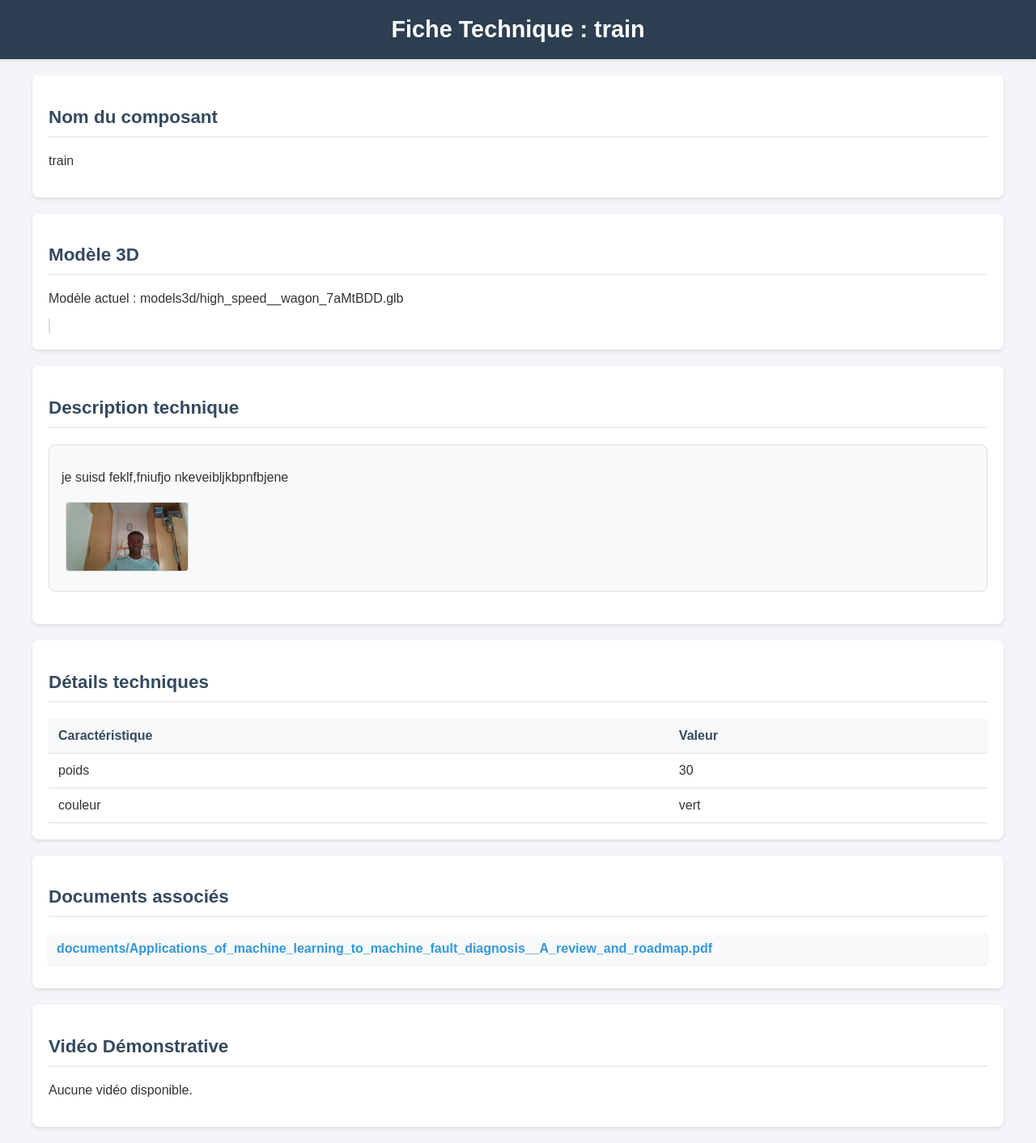
After one commit to vince82/Siana_project_Innovation, a Django app: page /technician/component-sheet/53/ in a window 1280 px wide. The commit adds this page. Shown: the whole page at 81% size. Run offline with Django 5.2, Linux system fonts and the light colour scheme; data comes from the database, SQL or seed files in the repository; both versions use the stored data as it was after the commit; tables that the repository leaves empty hold one stand-in row (values such as "Sample post"); some libraries are stand-ins or nearby versions.

Commit message:
j'ai ajouter une section pour l'ajout des images par l'administrateur,cela permettra de faire la recherche par image.Section amdmin officiellement terminé.Aussi dans la parie technicien , les option de recherche , de visualisation des composants et d'affichage des informations du composant sont ajouter .

```diff
--- a/catalogue_numerique/admin_page/models.py
+++ b/catalogue_numerique/admin_page/models.py
@@ -27,6 +27,17 @@ class Component(models.Model):
             return f"{self.name} (Enfant de {self.parent.name})"
         return self.name
 
+
+class ComponentImage(models.Model):
+    component = models.ForeignKey(
+        Component,
+        on_delete=models.CASCADE,
+        related_name="component_images"
+    )
+    image = models.ImageField(upload_to="component_images/")
+
+    def __str__(self):
+        return f"Image associée à {self.component.name}"
 
 # Détails techniques d’un composant (Caractéristiques techniques)
 class Component_details_technique(models.Model):
--- /dev/null
+++ b/catalogue_numerique/technician_page/static/technician_page/component_details.css
@@ -0,0 +1,154 @@
+/* Styles généraux */
+body {
+    font-family: Arial, sans-serif;
+    margin: 0;
+    padding: 0;
+    background-color: #f4f4f9;
+    color: #333;
+}
+
+/* Header */
+header.modifier-header {
+    background-color: #2c3e50;
+    color: white;
+    padding: 20px;
+    text-align: center;
+    box-shadow: 0 2px 4px rgba(0, 0, 0, 0.1);
+}
+
+header.modifier-header h1 {
+    margin: 0;
+    font-size: 1.8rem;
+    font-weight: bold;
+}
+
+/* Conteneur principal */
+main.modifier-container {
+    max-width: 1200px;
+    margin: 20px auto;
+    padding: 0 20px;
+}
+
+/* Sections */
+section.modifier-section {
+    background-color: white;
+    border-radius: 8px;
+    box-shadow: 0 2px 4px rgba(0, 0, 0, 0.1);
+    padding: 20px;
+    margin-bottom: 20px;
+}
+
+section.modifier-section h2 {
+    font-size: 1.4rem;
+    color: #34495e;
+    border-bottom: 2px solid #eee;
+    padding-bottom: 10px;
+    margin-bottom: 20px;
+}
+
+/* Texte et paragraphes */
+.paragraph-item {
+    margin-bottom: 20px;
+    padding: 15px;
+    background-color: #f8f9fa;
+    border-radius: 8px;
+    border: 1px solid #ddd;
+}
+
+/* Images associées */
+.images img {
+    max-width: 150px;
+    height: auto;
+    margin: 5px;
+    border-radius: 4px;
+    border: 1px solid #ddd;
+}
+
+/* Table des détails techniques */
+table {
+    width: 100%;
+    border-collapse: collapse;
+    margin-top: 15px;
+    background-color: white;
+}
+
+table th,
+table td {
+    padding: 12px;
+    text-align: left;
+    border-bottom: 1px solid #ddd;
+}
+
+table th {
+    background-color: #f8f9fa;
+    font-weight: bold;
+    color: #34495e;
+}
+
+table tr:hover {
+    background-color: #f5f5f5;
+}
+
+/* Modèle 3D */
+model-viewer {
+    width: 100%;
+    height: 300px;
+    border-radius: 8px;
+    border: 1px solid #ddd;
+    margin-bottom: 20px;
+}
+
+/* Vidéos */
+.video-item {
+    display: flex;
+    flex-direction: column;
+    gap: 10px;
+    background-color: #f8f9fa;
+    border: 1px solid #ddd;
+    border-radius: 8px;
+    padding: 10px;
+    margin-bottom: 15px;
+}
+
+.video-item video {
+    width: 100%;
+    height: auto;
+    border-radius: 8px;
+    object-fit: cover;
+}
+
+/* Documents */
+.document-item {
+    display: flex;
+    align-items: center;
+    justify-content: space-between;
+    padding: 10px;
+    background-color: #f8f9fa;
+    border-radius: 4px;
+    margin-bottom: 10px;
+    box-shadow: 0 1px 3px rgba(0, 0, 0, 0.1);
+}
+
+.document-item a {
+    color: #3498db;
+    text-decoration: none;
+    font-weight: bold;
+    transition: color 0.3s;
+}
+
+.document-item a:hover {
+    color: #2980b9;
+    text-decoration: underline;
+}
+
+/* Responsiveness */
+@media (max-width: 768px) {
+    main.modifier-container {
+        padding: 10px;
+    }
+
+    table {
+        display: block;
+        overflow-x: auto;
+    }
+}
--- /dev/null
+++ b/catalogue_numerique/technician_page/templates/technician_page/component_technical_sheet.html
@@ -0,0 +1,107 @@
+{% load static %}
+<!DOCTYPE html>
+<html lang="fr">
+<head>
+    <meta charset="UTF-8">
+    <meta name="viewport" content="width=device-width, initial-scale=1.0">
+    <title>Fiche Technique - {{ component.name }}</title>
+    <!-- CSS -->
+    <link rel="stylesheet" href="{% static 'technician_page/component_details.css' %}">
+    <!-- Bibliothèque pour la visualisation des modèles 3D -->
+    <script type="module" src="https://ajax.googleapis.com/ajax/libs/model-viewer/3.0.1/model-viewer.min.js"></script>
+</head>
+<body>
+<header class="modifier-header">
+    <h1>Fiche Technique : {{ component.name }}</h1>
+</header>
+<main class="modifier-container">
+
+    <!-- Section Nom du Composant -->
+    <section class="modifier-section">
+        <h2>Nom du composant</h2>
+        <p>{{ component.name }}</p>
+    </section>
+
+    <!-- Section Modèle 3D -->
+    <section class="modifier-section">
+        <h2>Modèle 3D</h2>
+        {% if model3d %}
+            <p>Modèle actuel : {{ model3d.model3D.name }}</p>
+            <model-viewer src="{{ model3d.model3D.url }}" camera-controls autoplay style="width: 100%; height: 300px;"></model-viewer>
+        {% else %}
+            <p>Aucun modèle 3D disponible.</p>
+        {% endif %}
+    </section>
+
+    <!-- Section Description Technique -->
+    <section class="modifier-section">
+        <h2>Description technique</h2>
+        <div id="paragraph-container">
+            {% for paragraph in paragraphs %}
+                <div class="paragraph-item">
+                    <p>{{ paragraph.description }}</p>
+                    <div class="images">
+                        {% for image in paragraph.paragraphe_images.all %}
+                            <img src="{{ image.image.url }}" alt="Image associée">
+                        {% endfor %}
+                    </div>
+                </div>
+            {% endfor %}
+        </div>
+    </section>
+
+    <!-- Section Détails Techniques -->
+    <section class="modifier-section">
+        <h2>Détails techniques</h2>
+        <table>
+            <tr>
+                <th>Caractéristique</th>
+                <th>Valeur</th>
+            </tr>
+            {% for detail in details %}
+                <tr>
+                    <td>{{ detail.caractéristique }}</td>
+                    <td>{{ detail.valeur }}</td>
+                </tr>
+            {% endfor %}
+        </table>
+    </section>
+
+    <!-- Section Documents Associés -->
+    <section class="modifier-section">
+        <h2>Documents associés</h2>
+        <div id="documents-container">
+            {% for document in documents %}
+                <div class="document-item">
+                    <a href="{{ document.document.url }}" target="_blank" rel="noopener noreferrer">
+                        {{ document.document.name }}
+                    </a>
+                </div>
+            {% endfor %}
+        </div>
+    </section>
+
+    <!-- Section Vidéo Démonstrative -->
+    <section class="modifier-section">
+        <h2>Vidéo Démonstrative</h2>
+        <div id="video-container">
+            {% if videos %}
+                {% for video in videos %}
+                    <div class="video-item">
+                        <p>{{ video.video.name }}</p>
+                        <video controls>
+                            <source src="{{ video.video.url }}" type="video/mp4">
+                            Votre navigateur ne supporte pas la lecture des vidéos.
+                        </video>
+                    </div>
+                {% endfor %}
+            {% else %}
+                <p>Aucune vidéo disponible.</p>
+            {% endif %}
+        </div>
+    </section>
+
+</main>
+
+</body>
+</html>
--- a/catalogue_numerique/technician_page/views.py
+++ b/catalogue_numerique/technician_page/views.py
@@ -68,12 +68,29 @@ def get_component_3d(request, component_id):
     })
 
 
-# Fiche technique d'un composant
+from django.shortcuts import render, get_object_or_404
+from admin_page.models import Component, Component_model3D, Component_description_technique_paragraphe, Component_details_technique, Component_document, Component_video
+
 def component_technical_sheet(request, component_id):
-    """Afficher la fiche technique d'un composant."""
+    """Afficher les détails d'un composant pour le technicien."""
+    # Récupérer le composant principal
     component = get_object_or_404(Component, id=component_id)
+
+    # Charger les informations associées au composant
+    model3d = component.appareil_models3d.first()  # Premier modèle 3D associé
+    paragraphs = Component_description_technique_paragraphe.objects.filter(component=component).order_by('order')
+    details = Component_details_technique.objects.filter(component=component)
+    documents = Component_document.objects.filter(component=component)
+    videos = Component_video.objects.filter(component=component)
+
+    # Passer les informations au template
     return render(request, 'technician_page/component_technical_sheet.html', {
         'component': component,
+        'model3d': model3d,
+        'paragraphs': paragraphs,
+        'details': details,
+        'documents': documents,
+        'videos': videos,
     })
 
 
```
Also changed, not shown: catalogue_numerique/admin_page/admin_urls.py (+26 -18 lines), catalogue_numerique/admin_page/templates/admin_page/component_details.html (+35 -46 lines), catalogue_numerique/admin_page/views.py (+21 -0 lines), catalogue_numerique/admin_page/migrations/0004_componentimage.py (added), catalogue_numerique/db.sqlite3, catalogue_numerique/media/component_images/Capture_décran_2024-05-19_223527.png (added), catalogue_numerique/media/component_images/WIN_20240506_15_29_53_Pro.jpg (added), catalogue_numerique/media/component_images/WIN_20240615_18_34_04_Pro.jpg (added), catalogue_numerique/media/images/WIN_20240615_18_34_04_Pro.jpg (added), catalogue_numerique/media/images/b8ea2fa5-4b0e-44f8-a636-c842f19a088e.jpg (added), 5 other files.
